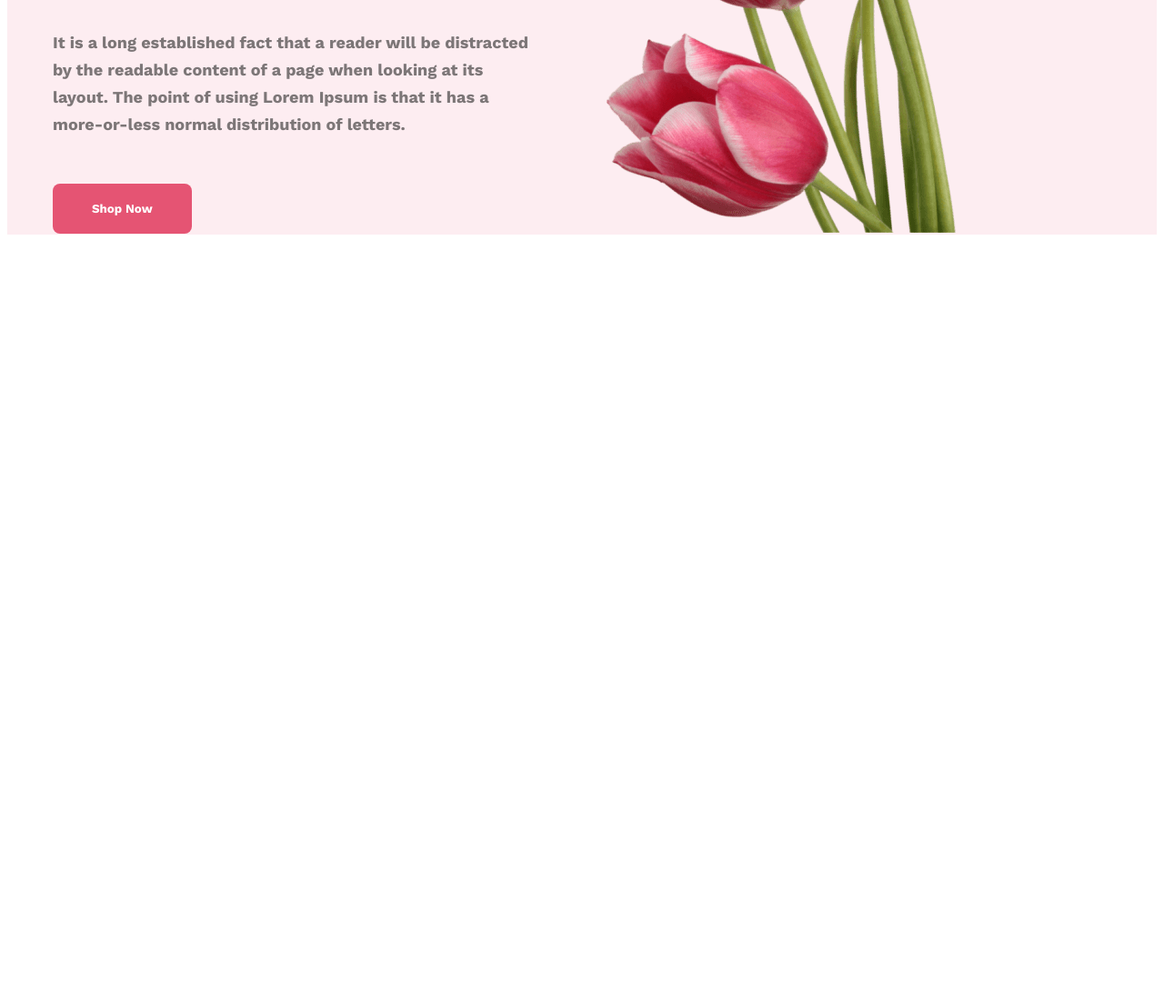
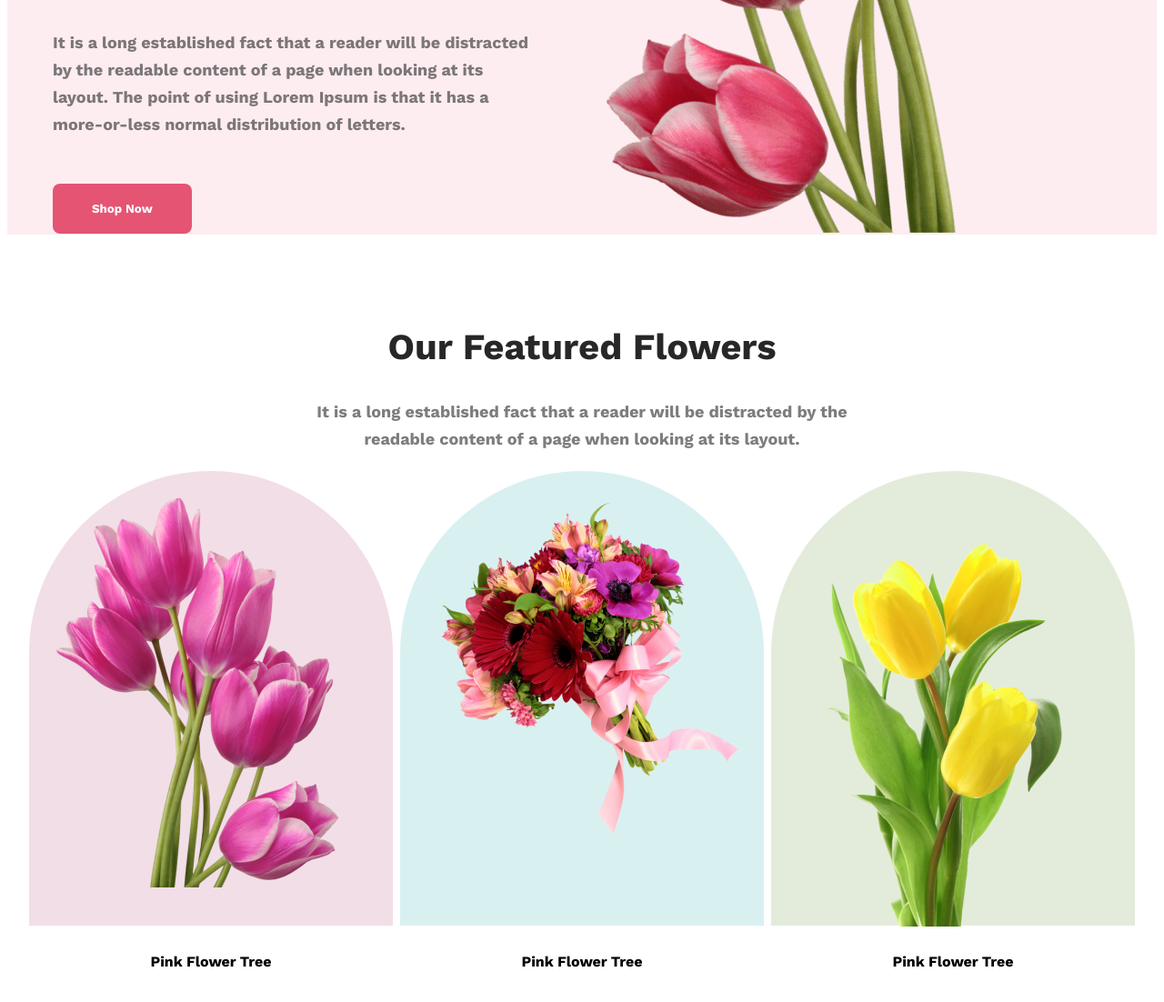
Before and after one commit to alemranakash/flower-shop-website, a plain HTML site: page index.html in a window 1280 px wide. Shown: the part 550-1652 px from the top of the page at 91% size. Before the commit the page ends 816 px from the top, so only its background shows below. Drawn offline with nearby package versions, Linux system fonts and the light colour scheme.

Commit message:
added main section 1+2

```diff
--- a/index.html
+++ b/index.html
@@ -23,7 +23,34 @@
 </div>
     </header>
     <main>
+<section>
+    <div class="sec1">
+        <h2>Our Featured Flowers</h2>
+        <p>It is a long established fact that a reader will be distracted by the readable content of a page when looking at its layout.</p>
+    </div>
+</section>
+<section>
+    <div class="sec2-container">
+        <div>
+        <div class="sec2-item1">
+            <img src="./Flower Asset/pngwing 6.png" alt="">
+        </div>
+        <p>Pink Flower Tree</p>
+    </div>
+        <div>
+        <div class="sec2-item2">
+            <img src="./Flower Asset/pngwing 5.png" alt="">
+        </div>
+        <p>Pink Flower Tree</p>
+    </div>
+        <div>
+        <div class="sec2-item3">
+            <img src="./Flower Asset/pngwing 7.png" alt="">
+        </div>
+        <p>Pink Flower Tree</p>
+    </div>
 
+</section>
     </main>
     <footer>
 
--- a/styles/style.css
+++ b/styles/style.css
@@ -44,3 +44,59 @@ background: #E55473;
 /* *===================================== */
 
 /* *main  */
+/* *section 1 */
+.sec1{
+    margin-top: 100px;
+}
+.sec1 h2{
+    color: #272727;
+text-align: center;
+font-size: 40px;
+font-weight: 800;
+}
+.sec1 p{
+    color: rgba(39, 39, 39, 0.60);
+text-align: center;
+width: 50%;
+margin: auto;
+font-size: 18px;
+font-weight: 400;
+line-height: 30px;
+}
+/* *================================== */
+/* *section 2 */
+.sec2-container{
+    display: flex;
+    justify-content: space-around;
+    align-items: center;
+   margin: 20px;
+}
+.sec2-container img{
+    padding: 30px;
+    padding-bottom: 0px;
+}
+.sec2-item1{
+    border-radius: 300px 300px 0px 0px;
+    background: rgba(167, 33, 98, 0.15);
+
+    width: 400px;
+height: 500px;
+}
+.sec2-item2{
+    border-radius: 300px 300px 0px 0px;
+    background: rgba(5, 151, 160, 0.15);
+    width: 400px;
+height: 500px;
+}
+.sec2-item3{
+    border-radius: 300px 300px 0px 0px;
+    background: rgba(71, 125, 17, 0.15);
+    width: 400px;
+height: 500px;
+}
+.sec2-container p{
+    text-align: center;
+    margin-top: 30px;
+}
+/* *=========================== */
+/* *section 3 */
```
